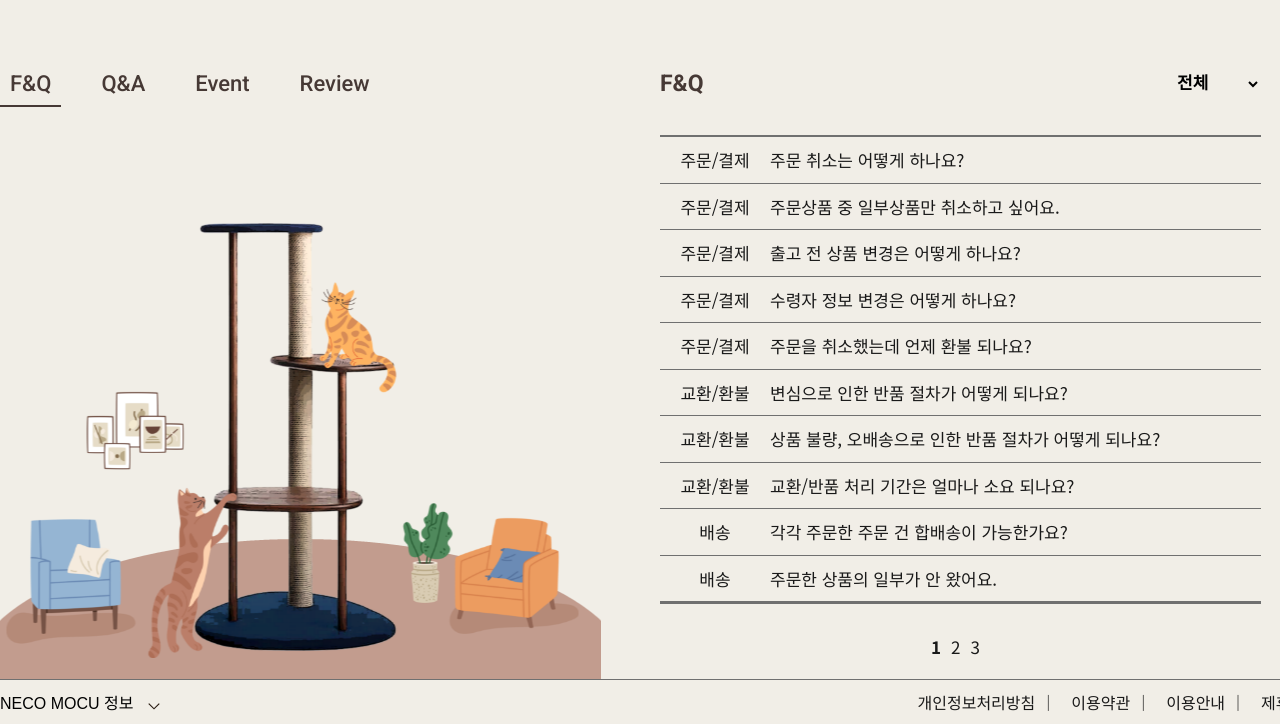
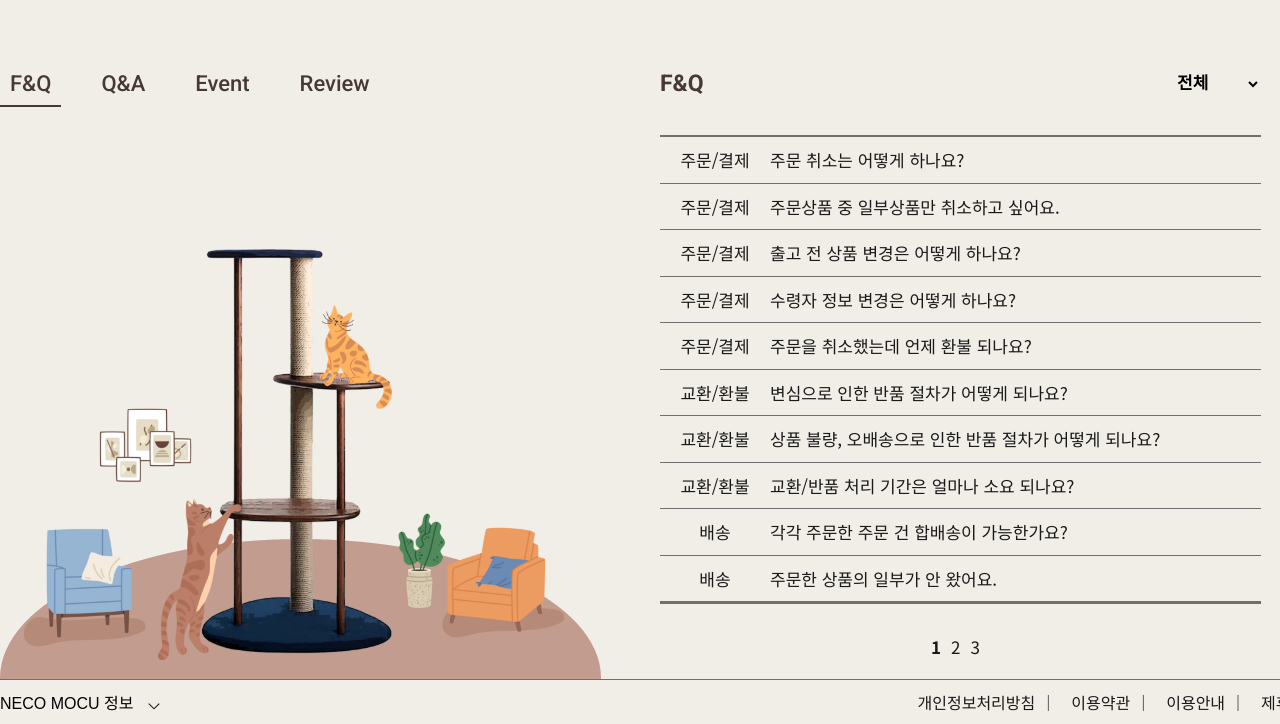
Before and after one commit to kangsomin/NECO_MOCU, a plain HTML site: page community.html in a window 1280 px wide. Shown: the part 194-918 px from the top of the page. Drawn offline with nearby package versions, Linux system fonts and the light colour scheme.

Commit message:
Add files via upload

```diff
--- a/css/community.css
+++ b/css/community.css
@@ -144,7 +144,7 @@ h1{
     display: -ms-flexbox;
     display: -webkit-box;
     display: flex;
-    background: url(../images/community/community_bg.png) no-repeat center bottom;
+    background: url(../images/community/bg1.png) no-repeat center bottom;
     height: 617px;
 }
 
```
